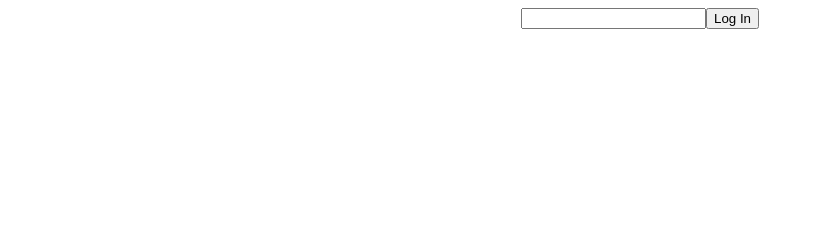
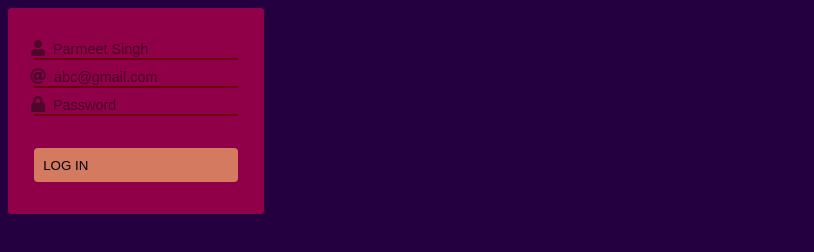
Before and after one commit to parmeet1402/sign-up-form--react-component, a React app: page / in a window 1280 px wide. Shown: the whole page, without its empty margins (0-814 px from the left). Built offline with nearby package versions, Linux system fonts and the light colour scheme.

Commit message:
Semantics and design done

```diff
--- a/package.json
+++ b/package.json
@@ -6,6 +6,7 @@
   "main": "src/index.js",
   "dependencies": {
     "react": "16.8.6",
+    "react-addons-css-transition-group": "15.6.2",
     "react-dom": "16.8.6",
     "react-scripts": "2.1.8"
   },
--- a/public/index.html
+++ b/public/index.html
@@ -20,6 +20,10 @@
       work correctly both with client-side routing and a non-root public URL.
       Learn how to configure a non-root public URL by running `npm run build`.
     -->
+	<link rel="stylesheet" href="https://use.fontawesome.com/releases/v5.8.2/css/all.css" integrity="sha384-oS3vJWv+0UjzBfQzYUhtDYW+Pj2yciDJxpsK1OYPAYjqT085Qq/1cq5FLXAZQ7Ay"
+	 crossorigin="anonymous">
+
+
 	<title>React App</title>
 </head>
 
--- /dev/null
+++ b/src/components/EmailInputField.js
@@ -0,0 +1,12 @@
+import React from "react";
+
+function EmailInputField({ placeholder }) {
+  return (
+    <div className="input-container">
+      <i className="fas fa-at icon" />
+      <input type="email" required placeholder={placeholder} />
+    </div>
+  );
+}
+
+export default EmailInputField;
--- /dev/null
+++ b/src/components/InputTextField.js
@@ -0,0 +1,14 @@
+import React, { Component } from "react";
+
+class InputTextField extends Component {
+  render() {
+    return (
+      <div className="input-container">
+        <i className="fas fa-user icon" />
+        <input type="text" required placeholder={this.props.placeholder} />
+      </div>
+    );
+  }
+}
+
+export default InputTextField;
--- /dev/null
+++ b/src/components/PasswordField.js
@@ -0,0 +1,12 @@
+import React from "react";
+
+function PasswordField() {
+  return (
+    <div className="input-container">
+      <i class="fas fa-lock icon" />
+      <input type="password" required placeholder="Password" />
+    </div>
+  );
+}
+
+export default PasswordField;
--- a/src/index.js
+++ b/src/index.js
@@ -1,14 +1,20 @@
 import React from "react";
 import ReactDOM from "react-dom";
-
+import InputTextField from "./components/InputTextField";
+import EmailInputField from "./components/EmailInputField";
+import PasswordField from "./components/PasswordField";
 import "./styles.css";
 
 function App() {
   return (
     <div className="App">
       <div className="modal">
-        <input type="text" required />
-        <button classNam="login--button">Log In</button>
+        <div className="all-inputs">
+          <InputTextField placeholder="Parmeet Singh" />
+          <EmailInputField placeholder="abc@gmail.com" />
+          <PasswordField />
+        </div>
+        <button className="login--button">Log In</button>
       </div>
     </div>
   );
--- a/src/styles.css
+++ b/src/styles.css
@@ -2,3 +2,65 @@
   font-family: sans-serif;
   text-align: center;
 }
+
+body {
+  background: #240041;
+}
+
+.modal {
+  background: #900048;
+  max-width: 16rem;
+  padding: 2rem 0;
+  border-radius: 0.2rem;
+}
+
+.icon {
+  color: #4e062a;
+  margin-right: 6px;
+}
+
+input {
+  background: none;
+  border: none;
+  outline: none;
+  color: #f51c88;
+  font-size: 0.9rem;
+}
+
+input::placeholder {
+  color: #490225;
+}
+
+.input-container {
+  margin-bottom: 0.5rem;
+}
+
+.input-container:last-child {
+  margin-bottom: 2rem;
+}
+
+.input-container::after {
+  content: "";
+  display: block;
+  height: 2px;
+  width: 80%;
+  margin: 0 auto;
+  background-color: #6b0410;
+}
+
+.login--button {
+  text-transform: uppercase;
+  width: 80%;
+  text-align: left;
+  padding: 0.6rem;
+  background-color: #d37a61;
+  border: none;
+  outline: none;
+  border-radius: 4px;
+}
+
+.login--button:hover,
+.login--button:active {
+  background-color: #d37156;
+  box-shadow: 2px 2px 5px #0003;
+}
```
